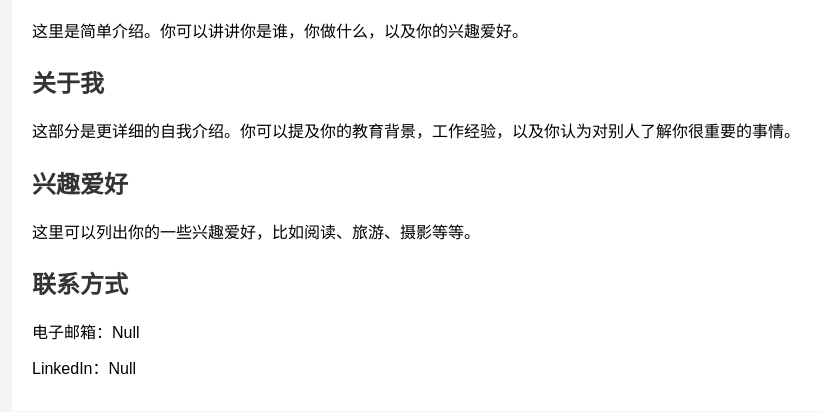
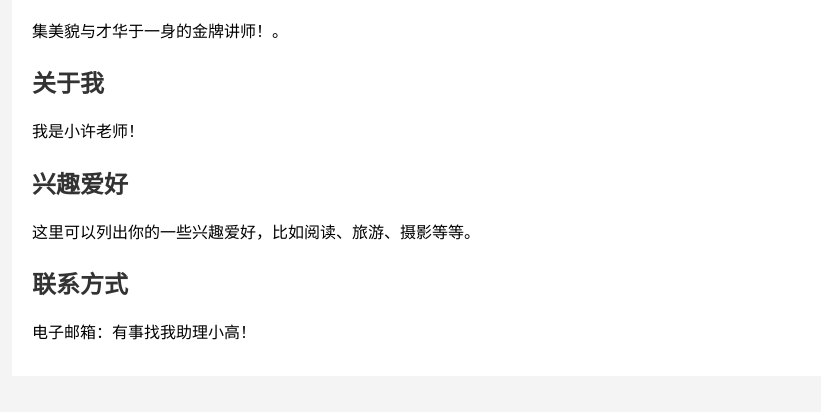
Before and after one commit to 98xxxbeauty/98xxxbeauty.github.io, a plain HTML site: page index.html in a window 1280 px wide. Shown: the part 90-502 px from the top of the page, without its empty margins (208-1029 px from the left). Drawn offline with Linux system fonts and the light colour scheme.

Commit message:
Update index.html

```diff
--- a/index.html
+++ b/index.html
@@ -39,18 +39,17 @@
 <body>
     <div class="container">
         <h1>欢迎来到我的个人主页</h1>
-        <p>这里是简单介绍。你可以讲讲你是谁，你做什么，以及你的兴趣爱好。</p>
+        <p>集美貌与才华于一身的金牌讲师！。</p>
 
         <h2>关于我</h2>
-        <p>这部分是更详细的自我介绍。你可以提及你的教育背景，工作经验，以及你认为对别人了解你很重要的事情。</p>
+        <p>我是小许老师！</p>
 
         <h2>兴趣爱好</h2>
         <p>这里可以列出你的一些兴趣爱好，比如阅读、旅游、摄影等等。</p>
 
         <div class="contact-info">
             <h2>联系方式</h2>
-            <p>电子邮箱：Null</p>
-            <p>LinkedIn：Null</p>
+            <p>电子邮箱：有事找我助理小高！</p>
         </div>
     </div>
 </body>
```
